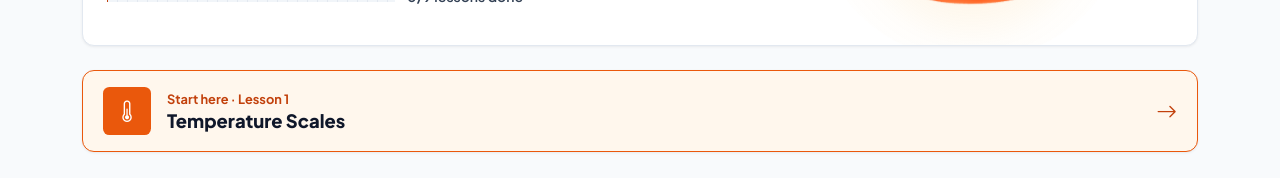
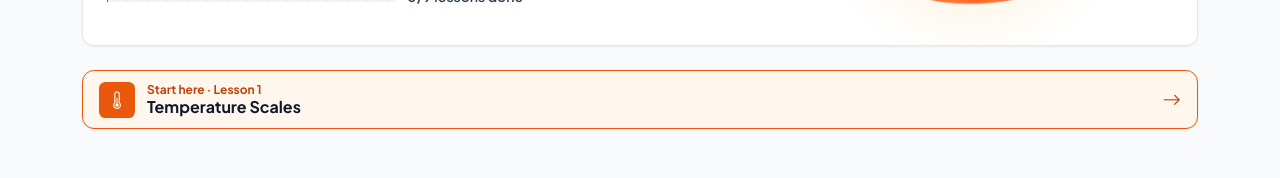
Before and after one commit to Arcoo-22/CALPHY_FINALS, a Next.js app in the folder temperature-and-heat/: page /learn in a window 1280 px wide. Shown: the part 367-545 px from the top of the page. Built offline with nearby package versions, Linux system fonts and the light colour scheme; no server answers.

Commit message:
style(learn): tone down continue-card and icon-tile dimensions

```diff
--- a/temperature-and-heat/app/globals.css
+++ b/temperature-and-heat/app/globals.css
@@ -1530,12 +1530,19 @@ a,
 .continue-card {
   display: flex;
   align-items: center;
-  gap: 1rem;
-  padding: 1rem 1.25rem;
+  gap: 0.75rem;
+  padding: 0.65rem 1rem;
   border-color: var(--ember);
   background: var(--ember-tint);
   color: var(--ink);
   text-decoration: none;
+}
+
+.continue-card .icon-tile {
+  width: 2.25rem;
+  height: 2.25rem;
+  font-size: 1.1rem;
+  border-radius: var(--radius-small);
 }
 
 a.continue-card:hover {
@@ -1546,20 +1553,21 @@ a.continue-card:hover {
 .continue-label {
   display: block;
   color: var(--ember-text);
-  font-size: 0.8rem;
+  font-size: 0.75rem;
   font-weight: 700;
+  line-height: 1.3;
 }
 
 .continue-title {
   display: block;
-  font-size: 1.15rem;
-  font-weight: 800;
+  font-size: 1rem;
+  font-weight: 700;
   line-height: 1.3;
 }
 
 .continue-arrow {
   color: var(--ember-text);
-  font-size: 1.3rem;
+  font-size: 1.15rem;
 }
 
 .min-w-0 {
--- a/temperature-and-heat/components/LearnHome.jsx
+++ b/temperature-and-heat/components/LearnHome.jsx
@@ -89,7 +89,7 @@ export default function LearnHome() {
       {current ? (
         <Link
           href={`/lessons/${current.slug}`}
-          className="continue-card card-soft flat mb-4"
+          className="continue-card card-soft flat mb-3"
         >
           <span className="icon-tile" aria-hidden="true">
             <i className={`bi ${current.icon}`} />
@@ -103,7 +103,7 @@ export default function LearnHome() {
           <i className="bi bi-arrow-right continue-arrow" aria-hidden="true" />
         </Link>
       ) : (
-        <div className="continue-card card-soft flat mb-4">
+        <div className="continue-card card-soft flat mb-3">
           <span className="icon-tile" aria-hidden="true">
             <i className="bi bi-check2-all" />
           </span>
```
